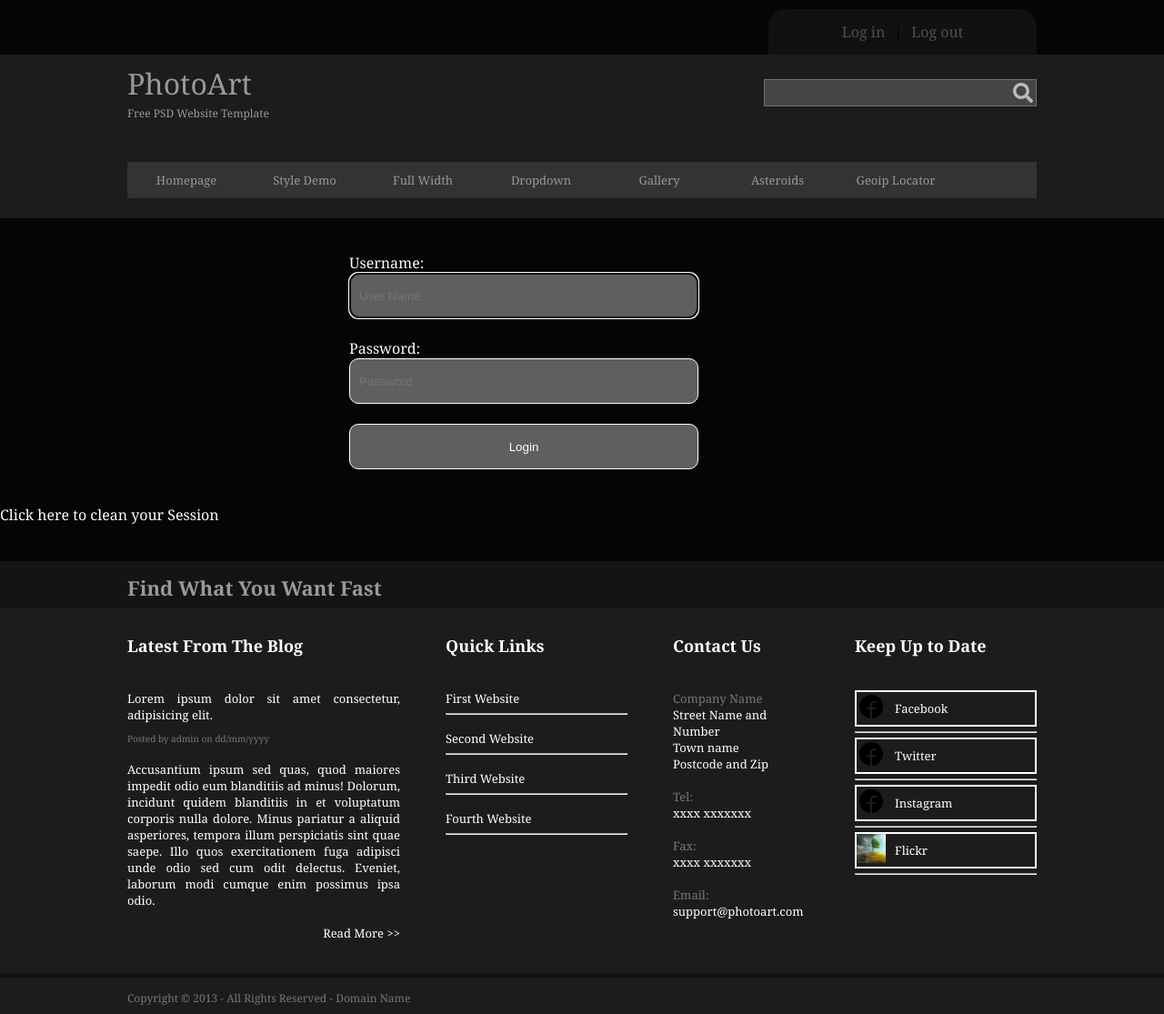
After one commit to altingjonbalaj20/BI_21-22_Gr7, a PHP site: page /template/login.php in a window 1280 px wide. The commit adds this page. Shown: the whole page at 91% size. Run offline with PHP 8.4, Linux system fonts and the light colour scheme.

Commit message:
Sessions

```diff
--- a/database/init_db.php
+++ b/database/init_db.php
@@ -12,4 +12,5 @@
         category varchar(50)
     )';
 
+
     $db->execQuery($query, "Could not create table gallery");
--- /dev/null
+++ b/database/login_db.php
@@ -0,0 +1,45 @@
+<?php
+        $dbhost = 'localhost';
+        $dbuser = 'root';
+        $dbpass = '';
+        $conn = mysqli_connect($dbhost, $dbuser, $dbpass);
+        if(! $conn )
+        {
+            die('Could not connect: ' . mysqli_connect_error());
+        }
+
+        $sql = 'DROP Database Users';
+        $retval = mysqli_query( $conn, $sql );
+        $sql = 'CREATE Database Users';
+        $retval = mysqli_query( $conn, $sql );
+        if(! $retval )
+        {
+         die('Could not create database: ' . mysqli_connect_error());
+        }
+
+        $db='Users';
+	    $conn = mysqli_connect($dbhost, $dbuser, $dbpass,$db);
+        $sql = 'CREATE TABLE users_data (
+            id integer,
+            user_name varchar(100) NOT NULL,
+            password varchar(20) NOT NULL )';
+            $retval = mysqli_query( $conn, $sql );
+        if(! $retval )
+            {
+            die('Could not create table: ' . mysqli_connect_error());
+            }
+
+
+            $conn = mysqli_connect($dbhost, $dbuser, $dbpass,$db);
+            $sql = "INSERT INTO users_data(id, user_name, password)
+	VALUES ('1', 'ArtaGashi', 'gashigashi')";
+
+	$retval = mysqli_query( $conn, $sql);
+	if(!$retval)
+	{
+	die('Could not enter data: ' . mysqli_connect_error());
+	}
+
+    $retval = mysqli_query( $conn, $sql);
+
+    ?>
--- a/partials/_header.php
+++ b/partials/_header.php
@@ -1,13 +1,9 @@
 <header>
     <div class="header-elements container">
       <div class="elements">
-        <p><a href="#">Libero</a></p>
-        <span>|</span>
-        <p><a href="#">Maecenas</a></p>
-        <span>|</span>
-        <p><a href="#">Mauris</a></p>
-        <span>|</span>
-        <p><a href="#">Suspendise</a></p>
+      <p><a href="/BI_21-22_Gr7/template/login.php">Log in</a></p>
+      <p><span></span>|<span></span></p>
+      <p><a href="/BI_21-22_Gr7/template/logout.php">Log out</a></p>
       </div>
     </div>
     <nav>
--- /dev/null
+++ b/template/login.php
@@ -0,0 +1,94 @@
+<!DOCTYPE html>
+<html>
+    <head>
+    <meta charset="UTF-8" />
+    <meta http-equiv="X-UA-Compatible" content="IE=edge" />
+    <meta name="viewport" content="width=device-width, initial-scale=1.0" />
+    <title>Third Website</title>
+    <link rel="stylesheet" href="../styles/reset.css" />
+    <link rel="stylesheet" href="../styles/default.css" />
+    <link rel="stylesheet" href="../styles/thirdwebsite/secondwebsite.css" />
+    </head>
+    <body>
+
+    <style>
+        form{
+            display:grid;
+            width: 30vw;
+            margin-left: 30vw;
+            margin-bottom: 3vw;
+            margin-top: 3vw;
+        }
+        form input, button{
+            background-color: #5f5f5f;
+            border: 1px solid white;
+            height: 50px;
+            border-radius: 10px;
+            padding: 10px;
+            color:white;
+        }
+        label{
+            color:white;
+        }
+        #pa{
+            margin-right: 5px;
+        }
+
+        a{
+            color:white;
+            text-decoration: none;
+
+        }
+
+
+    </style>
+    <?php
+    include('../partials/_header.php');
+    require_once ('../database/login_db.php');
+    ob_start();
+    session_start();
+    $msg = '';
+
+    if (isset($_POST['login']) && !empty($_POST['username'])
+       && !empty($_POST['password'])) {
+
+       if ($_POST['username'] == 'ArtaGashi' &&
+          $_POST['password'] == 'gashigashi') {
+          $_SESSION['valid'] = true;
+          $_SESSION['timeout'] = time();
+          $_SESSION['username'] = 'ArtaGashi';
+
+          echo 'You have entered valid use name and password';
+       }else {
+          $msg = 'Wrong username or password';
+          header("Location: login.php");
+       }
+    }
+
+
+    ?>
+
+    <form action="<?php echo htmlspecialchars($_SERVER['PHP_SELF']);
+            ?>" method="post">
+
+        <label>Username:</label>
+
+        <input type="text" name="username" placeholder="User Name" required autofocus><br>
+
+        <label id="pa">Password:</label>
+
+        <input type="password" name="password" placeholder="Password" required><br>
+
+        <button type="submit" name="login">Login</button>
+    </form>
+
+    <a id="sess" href = "logout.php" title = "Logout">
+        Click here to clean your Session
+    </a>
+
+    <?php
+        include('../partials/_footer.php')
+    ?>
+
+    </body>
+</html>
```
Also changed, not shown: styles/default.css (+34 -0 lines), template/logout.php (added, +8 -0 lines), img/fourthwebsite/lateximg (1).png (added), img/fourthwebsite/sunset-quotes-21-1586531574.jpg (added).
